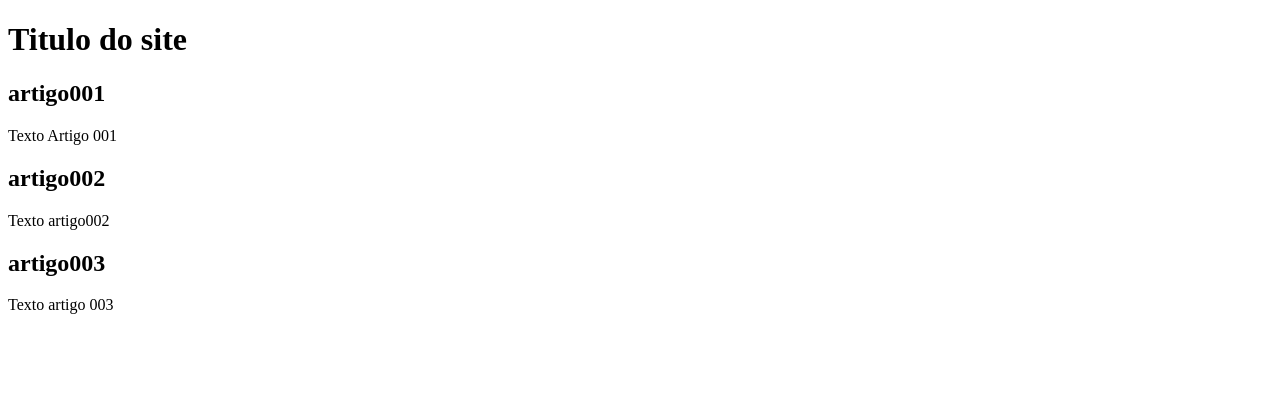
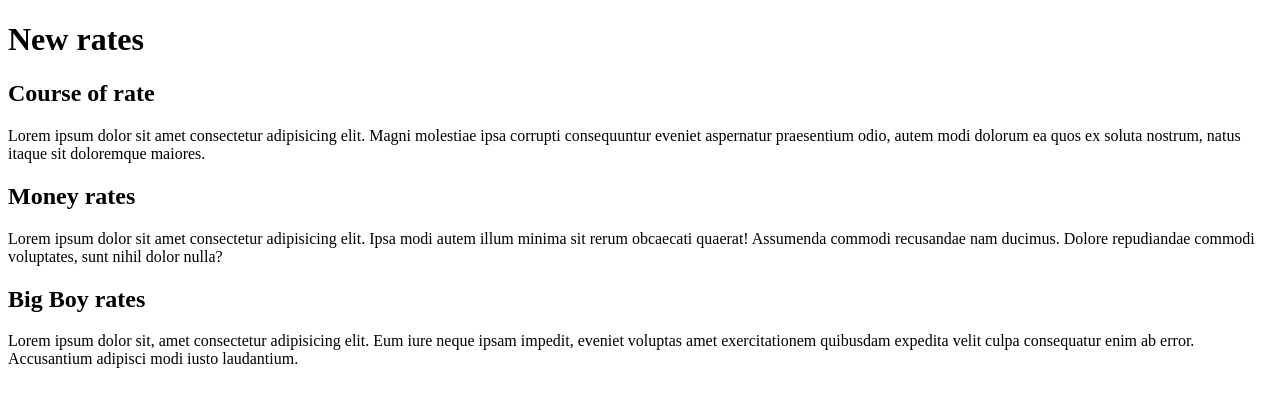
Before and after one commit to developerMMIV/projeto-site, a plain HTML site: page index.html in a window 1280 px wide. Drawn offline with Linux system fonts and the light colour scheme.

Commit message:
I have writen the project

```diff
--- a/index.html
+++ b/index.html
@@ -8,19 +8,19 @@
 <body>
     <main>
         <header>
-            <h1>Titulo do site</h1>
+            <h1>New rates</h1>
         </header>
         <article>
-            <h2>artigo001</h2>
-            <p>Texto Artigo 001</p>
+            <h2>Course of rate</h2>
+            <p>Lorem ipsum dolor sit amet consectetur adipisicing elit. Magni molestiae ipsa corrupti consequuntur eveniet aspernatur praesentium odio, autem modi dolorum ea quos ex soluta nostrum, natus itaque sit doloremque maiores.</p>
         </article>
         <article>
-            <h2>artigo002</h2>
-            <p>Texto artigo002</p>
+            <h2>Money rates</h2>
+            <p>Lorem ipsum dolor sit amet consectetur adipisicing elit. Ipsa modi autem illum minima sit rerum obcaecati quaerat! Assumenda commodi recusandae nam ducimus. Dolore repudiandae commodi voluptates, sunt nihil dolor nulla?</p>
         </article>
         <article>
-            <h2>artigo003</h2>
-            <p>Texto artigo 003</p>
+            <h2>Big Boy rates</h2>
+            <p>Lorem ipsum dolor sit, amet consectetur adipisicing elit. Eum iure neque ipsam impedit, eveniet voluptas amet exercitationem quibusdam expedita velit culpa consequatur enim ab error. Accusantium adipisci modi iusto laudantium.</p>
         </article>
     </main>
 </body>
```
